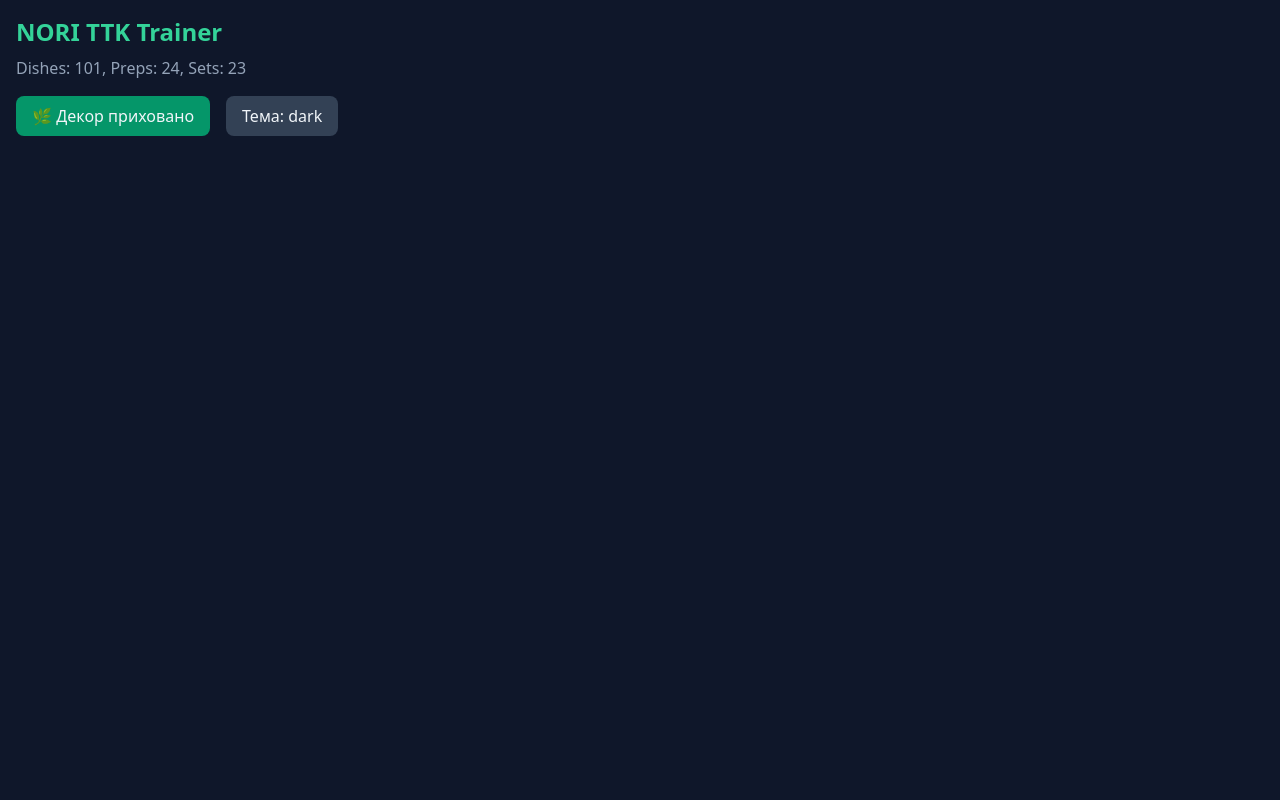
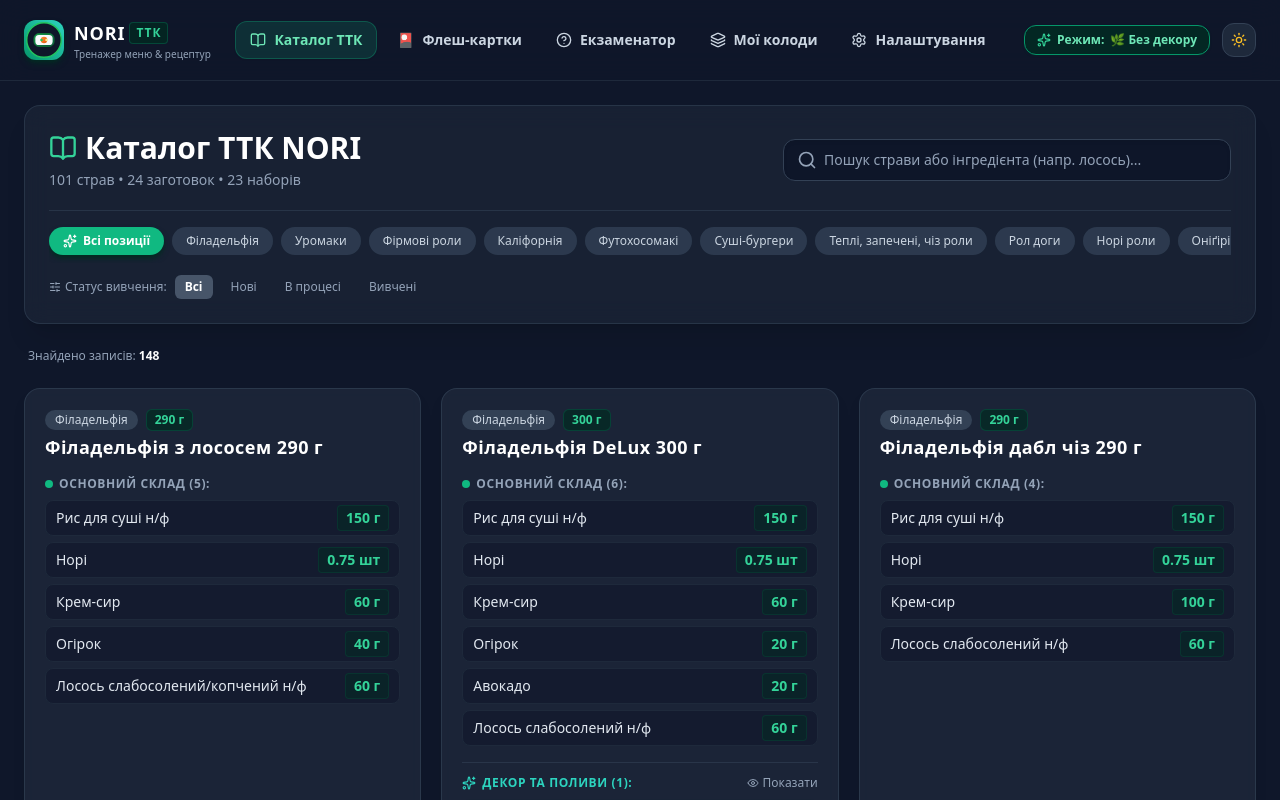
Before and after one commit to mr-diko/nori-ttk-trainer, a React (Vite) app: page / in a window 1280 px wide. Shown: the top 800 px of the page. Built offline with nearby package versions, Linux system fonts and the light colour scheme.

Commit message:
feat: complete layout, PWA manifest, navigation and unit tests

```diff
--- a/index.html
+++ b/index.html
@@ -3,6 +3,7 @@
   <head>
     <meta charset="UTF-8" />
     <link rel="icon" type="image/svg+xml" href="/sushi-icon.svg" />
+    <link rel="manifest" href="/manifest.json" />
     <meta name="viewport" content="width=device-width, initial-scale=1.0, maximum-scale=1.0, user-scalable=no" />
     <meta name="theme-color" content="#16a34a" />
     <meta name="description" content="Тренажер ТТК NORI - вивчення технологічних карт, флеш-картки, тести, склад та грамовки" />
--- a/src/App.tsx
+++ b/src/App.tsx
@@ -1,29 +1,56 @@
-import React from 'react';
+import React, { useState } from 'react';
 import { useApp } from './context/AppContext';
+import { Header } from './components/Layout/Header';
+import { BottomNav } from './components/Layout/BottomNav';
+import { CatalogView } from './components/Catalog/CatalogView';
+import { FlashcardView } from './components/Flashcards/FlashcardView';
+import { ExamView } from './components/Exam/ExamView';
+import { DecksManager } from './components/Decks/DecksManager';
+import { SettingsView } from './components/Settings/SettingsView';
+import { Dish } from './types/ttk';
 
 export default function App() {
-  const { menuData, ignoreDecor, setIgnoreDecor, theme, toggleTheme } = useApp();
+  const { currentTab, setCurrentTab, setActiveDeckId } = useApp();
+  const [studyDish, setStudyDish] = useState<Dish | null>(null);
+
+  const handleStudyDish = (dish: Dish) => {
+    setStudyDish(dish);
+    setCurrentTab('flashcards');
+  };
+
+  const handleStudyDeck = (deckId: string) => {
+    setStudyDish(null);
+    setActiveDeckId(deckId);
+    setCurrentTab('flashcards');
+  };
 
   return (
-    <div className="min-h-screen bg-slate-900 text-slate-100 p-4">
-      <h1 className="text-2xl font-bold text-emerald-400">NORI TTK Trainer</h1>
-      <p className="text-slate-400 mt-2">
-        Dishes: {menuData.dishes.length}, Preps: {menuData.preps.length}, Sets: {menuData.sets.length}
-      </p>
-      <div className="mt-4 flex gap-4">
-        <button
-          onClick={() => setIgnoreDecor(!ignoreDecor)}
-          className="px-4 py-2 bg-emerald-600 rounded-lg"
-        >
-          {ignoreDecor ? '🌿 Декор приховано' : 'Декор включено'}
-        </button>
-        <button
-          onClick={toggleTheme}
-          className="px-4 py-2 bg-slate-700 rounded-lg"
-        >
-          Тема: {theme}
-        </button>
-      </div>
+    <div className="min-h-screen bg-slate-900 text-slate-100 flex flex-col font-sans transition-colors duration-200">
+      <Header />
+
+      <main className="flex-1 max-w-7xl w-full mx-auto px-4 sm:px-6 py-6 pb-24 md:pb-12">
+        {currentTab === 'catalog' && (
+          <CatalogView onStudyDish={handleStudyDish} />
+        )}
+
+        {currentTab === 'flashcards' && (
+          <FlashcardView initialDish={studyDish} />
+        )}
+
+        {currentTab === 'exam' && (
+          <ExamView />
+        )}
+
+        {currentTab === 'decks' && (
+          <DecksManager onStudyDeck={handleStudyDeck} />
+        )}
+
+        {currentTab === 'settings' && (
+          <SettingsView />
+        )}
+      </main>
+
+      <BottomNav />
     </div>
   );
 }
--- /dev/null
+++ b/src/components/Layout/BottomNav.tsx
@@ -0,0 +1,42 @@
+import React from 'react';
+import { useApp } from '../../context/AppContext';
+import { BookOpen, Layers, HelpCircle, Settings } from 'lucide-react';
+
+export const BottomNav: React.FC = () => {
+  const { currentTab, setCurrentTab } = useApp();
+
+  const navItems = [
+    { id: 'catalog', label: 'Каталог', icon: <BookOpen className="w-5 h-5" /> },
+    { id: 'flashcards', label: 'Картки', icon: <span className="text-xl leading-none">🎴</span> },
+    { id: 'exam', label: 'Тест', icon: <HelpCircle className="w-5 h-5" /> },
+    { id: 'decks', label: 'Колоди', icon: <Layers className="w-5 h-5" /> },
+    { id: 'settings', label: 'Опції', icon: <Settings className="w-5 h-5" /> },
+  ] as const;
+
+  return (
+    <nav className="md:hidden fixed bottom-0 left-0 right-0 z-40 bg-slate-900/95 backdrop-blur-xl border-t border-slate-800 px-2 py-1.5 flex items-center justify-around shadow-2xl safe-area-inset-bottom">
+      {navItems.map(item => {
+        const isActive = currentTab === item.id;
+        return (
+          <button
+            key={item.id}
+            type="button"
+            onClick={() => setCurrentTab(item.id)}
+            className={`flex flex-col items-center justify-center py-1 px-3 rounded-xl transition-all ${
+              isActive
+                ? 'text-emerald-400 font-bold scale-105'
+                : 'text-slate-400 hover:text-slate-200'
+            }`}
+          >
+            <div className="h-6 flex items-center justify-center">
+              {item.icon}
+            </div>
+            <span className="text-[10px] mt-0.5 tracking-tight font-medium">
+              {item.label}
+            </span>
+          </button>
+        );
+      })}
+    </nav>
+  );
+};
--- /dev/null
+++ b/src/components/Layout/Header.tsx
@@ -0,0 +1,94 @@
+import React from 'react';
+import { useApp } from '../../context/AppContext';
+import { BookOpen, Layers, HelpCircle, Settings, Sparkles, Moon, Sun } from 'lucide-react';
+
+export const Header: React.FC = () => {
+  const {
+    currentTab, setCurrentTab,
+    ignoreDecor, setIgnoreDecor,
+    theme, toggleTheme
+  } = useApp();
+
+  const navItems = [
+    { id: 'catalog', label: 'Каталог ТТК', icon: <BookOpen className="w-4 h-4" /> },
+    { id: 'flashcards', label: 'Флеш-картки', icon: <span className="text-sm">🎴</span> },
+    { id: 'exam', label: 'Екзаменатор', icon: <HelpCircle className="w-4 h-4" /> },
+    { id: 'decks', label: 'Мої колоди', icon: <Layers className="w-4 h-4" /> },
+    { id: 'settings', label: 'Налаштування', icon: <Settings className="w-4 h-4" /> },
+  ] as const;
+
+  return (
+    <header className="sticky top-0 z-40 bg-slate-900/80 backdrop-blur-lg border-b border-slate-800 transition-colors">
+      <div className="max-w-7xl mx-auto px-4 sm:px-6 h-16 sm:h-20 flex items-center justify-between gap-3">
+        {/* Brand */}
+        <div
+          onClick={() => setCurrentTab('catalog')}
+          className="flex items-center gap-2.5 cursor-pointer select-none group flex-shrink-0"
+        >
+          <div className="w-9 h-9 sm:w-10 sm:h-10 rounded-xl bg-gradient-to-tr from-emerald-600 to-teal-400 p-0.5 shadow-md shadow-emerald-950 flex items-center justify-center">
+            <img src="/sushi-icon.svg" alt="Sushi" className="w-full h-full rounded-[10px]" />
+          </div>
+          <div>
+            <div className="text-base sm:text-lg font-black text-white tracking-wider flex items-center gap-1 group-hover:text-emerald-400 transition-colors">
+              NORI <span className="text-emerald-400 font-extrabold text-xs px-1.5 py-0.5 bg-emerald-950/70 border border-emerald-800/60 rounded">ТТК</span>
+            </div>
+            <div className="text-[10px] text-slate-400 font-medium hidden sm:block">
+              Тренажер меню & рецептур
+            </div>
+          </div>
+        </div>
+
+        {/* Desktop Navigation */}
+        <nav className="hidden md:flex items-center gap-1.5">
+          {navItems.map(item => {
+            const isActive = currentTab === item.id;
+            return (
+              <button
+                key={item.id}
+                type="button"
+                onClick={() => setCurrentTab(item.id)}
+                className={`px-3.5 py-2 rounded-xl text-xs sm:text-sm font-semibold flex items-center gap-2 transition-all ${
+                  isActive
+                    ? 'bg-emerald-500/15 text-emerald-300 border border-emerald-500/30 shadow-sm'
+                    : 'text-slate-300 hover:text-white hover:bg-slate-800'
+                }`}
+              >
+                {item.icon}
+                <span>{item.label}</span>
+              </button>
+            );
+          })}
+        </nav>
+
+        {/* Right Controls: Quick Toggle Decor & Theme */}
+        <div className="flex items-center gap-2 sm:gap-3">
+          {/* Quick Toggle: Ignore Decor */}
+          <button
+            type="button"
+            onClick={() => setIgnoreDecor(!ignoreDecor)}
+            className={`px-3 py-1.5 rounded-xl text-xs font-bold flex items-center gap-1.5 transition-all border ${
+              ignoreDecor
+                ? 'bg-emerald-950/80 text-emerald-300 border-emerald-600 shadow-sm shadow-emerald-950/40'
+                : 'bg-slate-800/80 text-slate-400 border-slate-700 hover:text-slate-200'
+            }`}
+            title="Перемикач: приховувати декор у картках і тестах"
+          >
+            <Sparkles className={`w-3.5 h-3.5 ${ignoreDecor ? 'text-emerald-400' : 'text-slate-400'}`} />
+            <span className="hidden sm:inline">Режим:</span>
+            <span>{ignoreDecor ? '🌿 Без декору' : 'З декором'}</span>
+          </button>
+
+          {/* Theme button */}
+          <button
+            type="button"
+            onClick={toggleTheme}
+            className="p-2 rounded-xl bg-slate-800 border border-slate-700 text-slate-300 hover:text-white hover:bg-slate-750 transition-colors"
+            title="Перемкнути тему"
+          >
+            {theme === 'dark' ? <Sun className="w-4 h-4 text-amber-400" /> : <Moon className="w-4 h-4 text-sky-400" />}
+          </button>
+        </div>
+      </div>
+    </header>
+  );
+};
```
Also changed, not shown: public/manifest.json (added), public/sushi-icon.svg (added), 1 other file (tests, documents, lock files or other folders).
